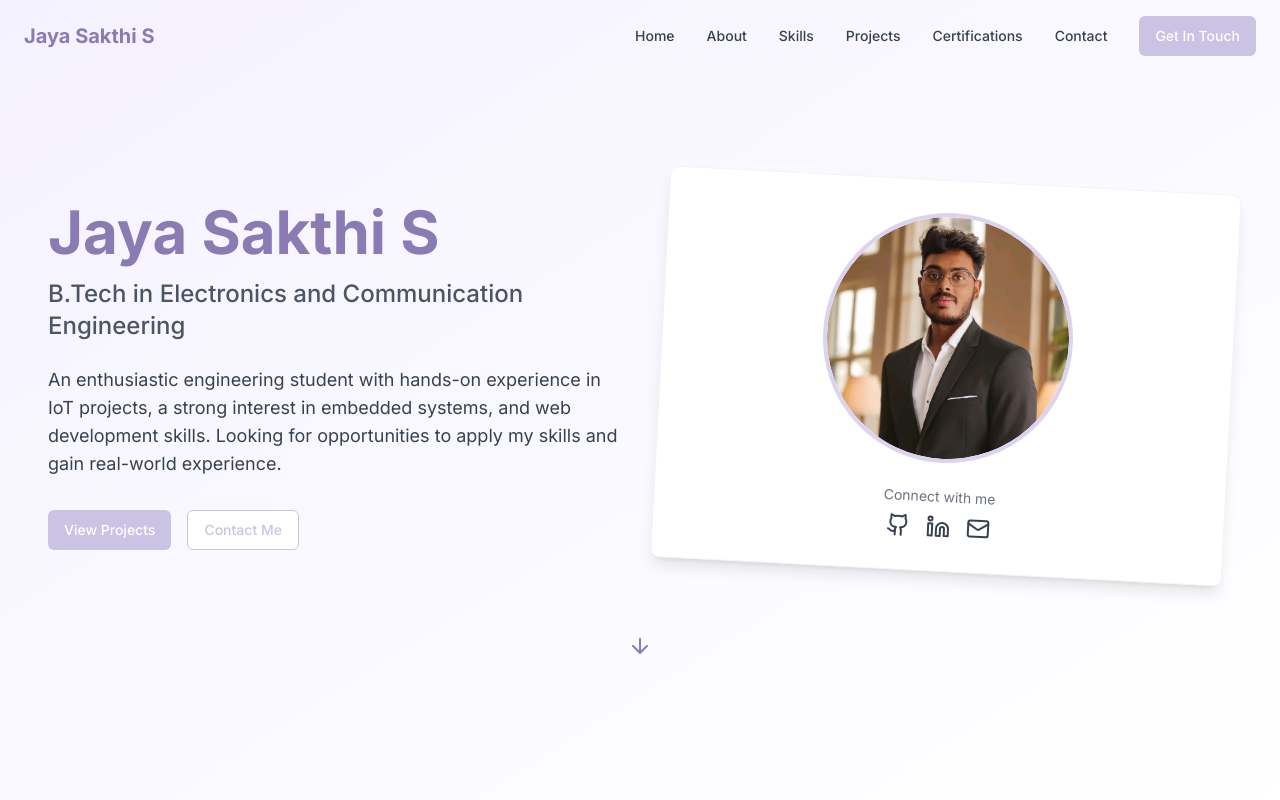
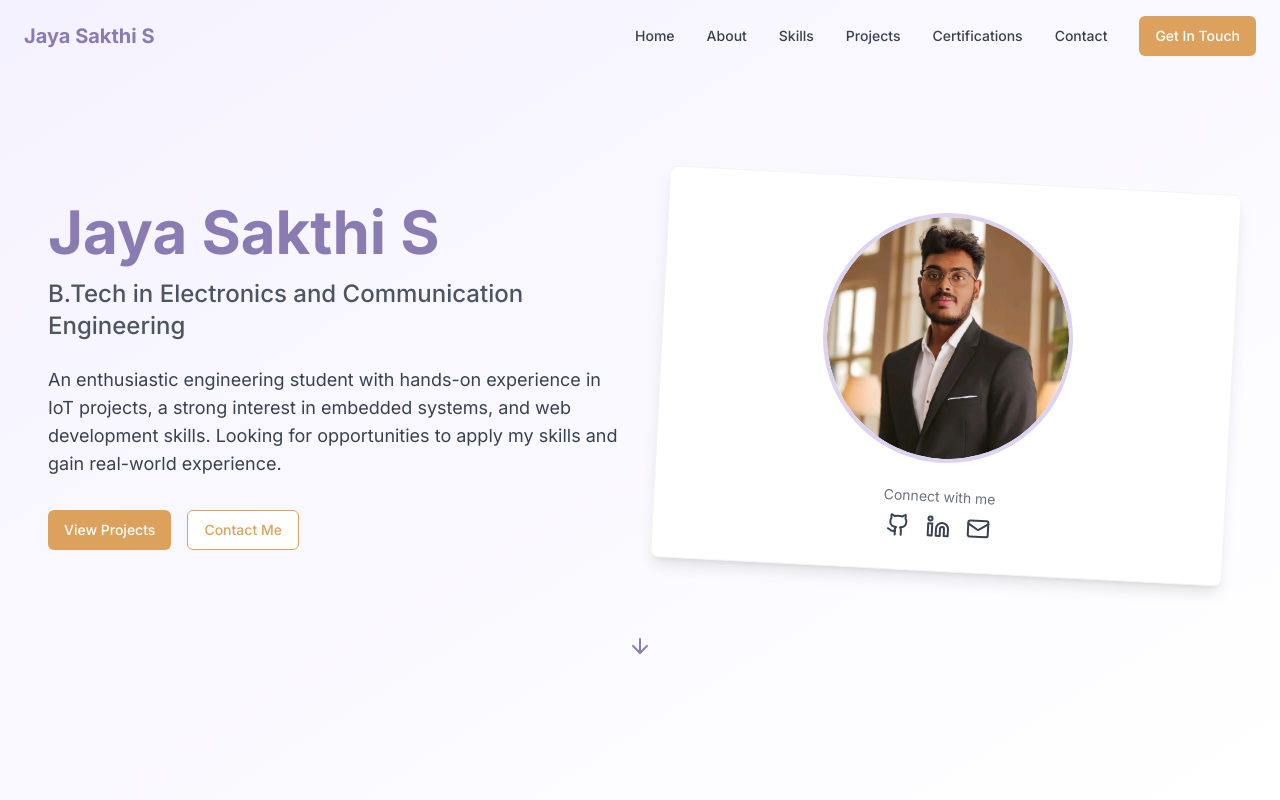
Before and after one commit to JAYASAKTHI07/JAYASAKTHI-PORTFOLIO, a React (Vite) app: page / in a window 1280 px wide. Shown: the top 800 px of the page. Built offline with nearby package versions, Linux system fonts and the light colour scheme.

Commit message:
Change light purple color
Update the color scheme to use DDA15E instead of light purple.

```diff
--- a/tailwind.config.ts
+++ b/tailwind.config.ts
@@ -1,3 +1,4 @@
+
 import type { Config } from "tailwindcss";
 
 export default {
@@ -54,7 +55,7 @@ export default {
 				},
                 portfolio: {
                     primary: '#8A7CB2',     // Darker shade of purple
-                    secondary: '#CBC3E3',   // Light purple as requested
+                    secondary: '#DDA15E',   // Changed from light purple to DDA15E
                     accent: '#DBD3F0',      // Lighter purple for accents
                     light: '#F5F2FF',       // Very light purple for backgrounds
                     dark: '#5D5184'         // Very dark purple
```
